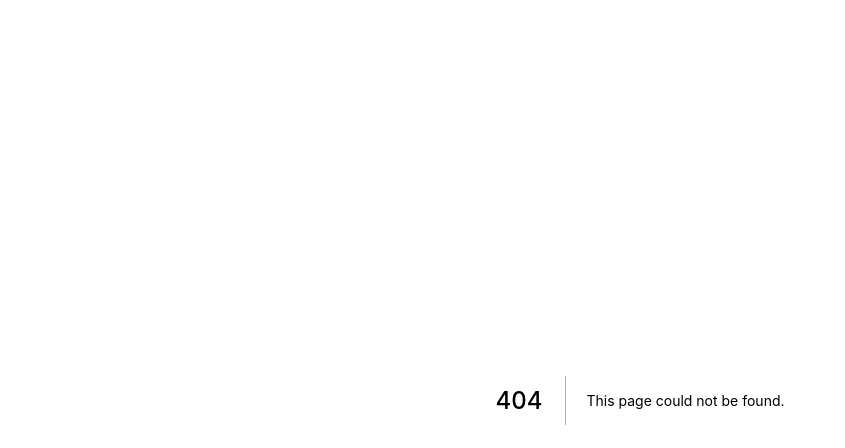
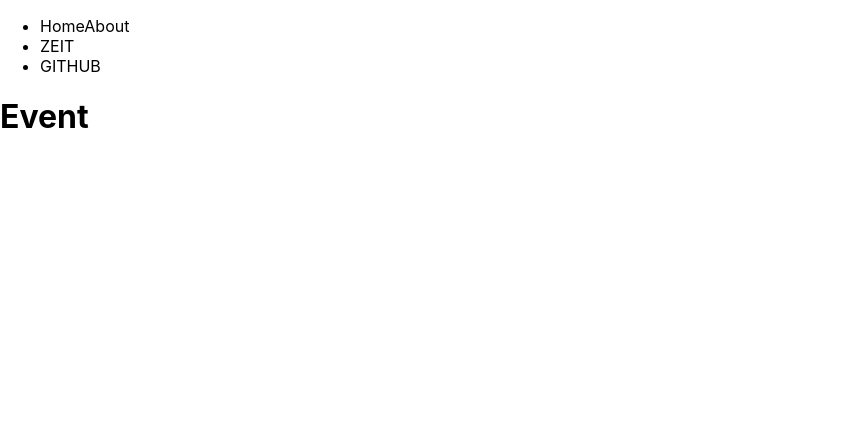
Before and after one commit to tracy-tucker/tracker, a Next.js app: page /event in a window 1280 px wide. Before the commit this address had no page. Shown: the top 448 px of the page, without its empty margins (0-845 px from the left). Built offline with nearby package versions, Linux system fonts and the light colour scheme.

Commit message:
Events index page created for all events

```diff
--- /dev/null
+++ b/pages/event/index.js
@@ -0,0 +1,11 @@
+import Layout from '../../components/Layout';
+
+const Event = () => {
+    return (
+        <Layout>
+        <h1>Event</h1>
+    </Layout>
+    )
+}
+
+export default Event;
```
